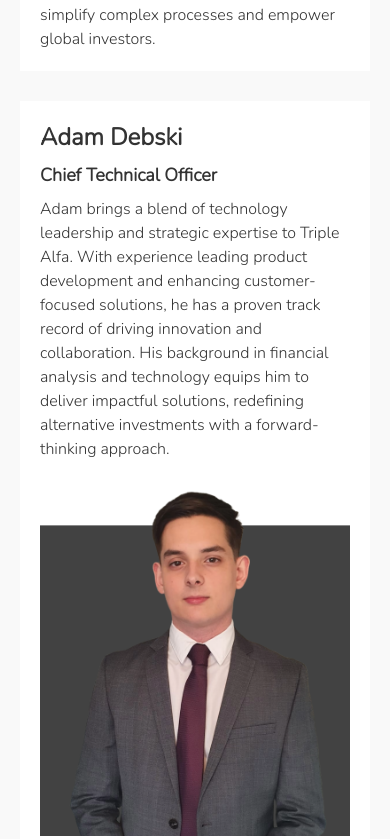
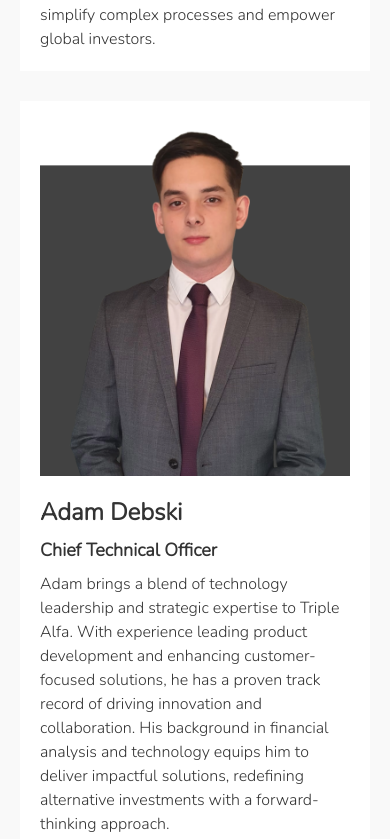
Before and after one commit to Adam-deb/Triplealfa, a Next.js app: page /our-team in a window 390 px wide. Shown: the part 1085-1924 px from the top of the page. Built offline with nearby package versions, Linux system fonts and the light colour scheme.

Commit message:
adjusted image order in team page (responsive view)

```diff
--- a/src/app/our-team/page.js
+++ b/src/app/our-team/page.js
@@ -16,7 +16,7 @@ export default function OurTeam() {
                 <section className={styles.ourTeam}>
                     <div className={styles.teamMemberContainer}>
                         <div className={styles.teamMember}>
-                            <div className={styles.teamMemberImage}>
+                            <div className={styles.teamMemberImage} >
                                 <Image src="/ceo.png" height={400} width={350}/>
                             </div>
                             <div className={styles.teamMemberInfo} id={styles.imageLeft}>
@@ -33,7 +33,7 @@ export default function OurTeam() {
                                 <h3>Chief Technical Officer</h3>
                                 <p>Adam brings a blend of technology leadership and strategic expertise to Triple Alfa. With experience leading product development and enhancing customer-focused solutions, he has a proven track record of driving innovation and collaboration. His background in financial analysis and technology equips him to deliver impactful solutions, redefining alternative investments with a forward-thinking approach.</p>
                             </div>
-                            <div className={styles.teamMemberImage}>
+                            <div className={styles.teamMemberImage} id={styles.ctoImage}>
                                 <Image src="/cto.png" height={400} width={350}/>
                             </div>
                         </div>
--- a/src/app/our-team/page.module.css
+++ b/src/app/our-team/page.module.css
@@ -39,6 +39,10 @@
   flex: 1 1 100%;
   display: flex;
   justify-content: center;
+}
+
+#ctoImage{
+  order: -1;
 }
 
 .teamMemberImage img {
@@ -92,13 +96,13 @@
     margin-bottom: 0;
     padding: 0 50px;
   }
+
+  #ctoImage{
+    order: 1;
+  }
 }
 
 @media (min-width: 1024px) {
-  .heroText h1 {
-      font-size: 48px;
-  }
-
   .teamMemberInfo h2 {
       font-size: 32px;
   }
@@ -110,4 +114,8 @@
   .teamMemberInfo p {
       font-size: 18px;
   }
+
+  #ctoImage{
+    order: 1;
+  }
 }
```
